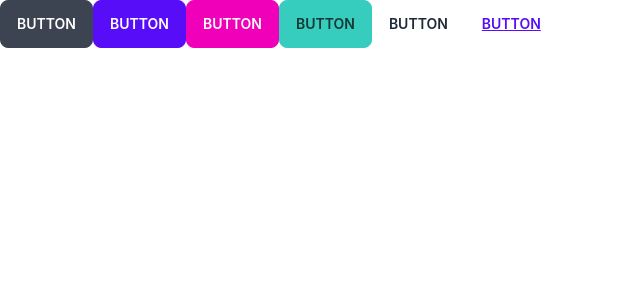
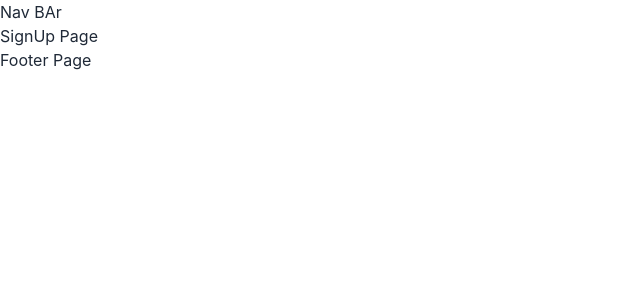
Before and after one commit to masumbillah360/blog-page-client, a React (Create React App) app: page /register in a window 1280 px wide. Shown: the top 300 px of the page, without its empty margins (0-640 px from the left). Built offline with nearby package versions, Linux system fonts and the light colour scheme.

Commit message:
setup routes

```diff
--- a/src/App.js
+++ b/src/App.js
@@ -1,14 +1,8 @@
+import { RouterProvider } from "react-router-dom";
+import { router } from "./routes/Routes";
+
 function App() {
-  return (
-    <div className="App">
-      <button className="btn">Button</button>
-      <button className="btn btn-primary">Button</button>
-      <button className="btn btn-secondary">Button</button>
-      <button className="btn btn-accent">Button</button>
-      <button className="btn btn-ghost">Button</button>
-      <button className="btn btn-link">Button</button>
-    </div>
-  );
+  return <RouterProvider router={router}></RouterProvider>;
 }
 
 export default App;
--- /dev/null
+++ b/src/Layout/Main.js
@@ -0,0 +1,16 @@
+import React from "react";
+import { Outlet } from "react-router-dom";
+import Footer from "../Pages/Shared/Footer/Footer";
+import Navbar from "../Pages/Shared/Navbar/Navbar";
+
+const Main = () => {
+  return (
+    <div>
+      <Navbar />
+      <Outlet />
+      <Footer />
+    </div>
+  );
+};
+
+export default Main;
--- /dev/null
+++ b/src/Pages/Login/Login.js
@@ -0,0 +1,7 @@
+import React from "react";
+
+const Login = () => {
+  return <div>login Page</div>;
+};
+
+export default Login;
--- /dev/null
+++ b/src/Pages/Shared/Footer/Footer.js
@@ -0,0 +1,11 @@
+import React from "react";
+
+const Footer = () => {
+  return (
+    <div>
+      <h1>Footer Page</h1>
+    </div>
+  );
+};
+
+export default Footer;
--- /dev/null
+++ b/src/Pages/Shared/Navbar/Navbar.js
@@ -0,0 +1,7 @@
+import React from "react";
+
+const Navbar = () => {
+  return <div>Nav BAr</div>;
+};
+
+export default Navbar;
--- /dev/null
+++ b/src/Pages/SignUp/SignUp.js
@@ -0,0 +1,11 @@
+import React from 'react';
+
+const SignUp = () => {
+    return (
+        <div>
+            SignUp Page
+        </div>
+    );
+};
+
+export default SignUp;
--- /dev/null
+++ b/src/routes/Routes.js
@@ -0,0 +1,17 @@
+import { createBrowserRouter } from "react-router-dom";
+import Main from "../Layout/Main";
+import HomePage from "../Pages/HomePage/HomePage";
+import Login from "../Pages/Login/Login";
+import SignUp from "../Pages/SignUp/SignUp";
+
+export const router = createBrowserRouter([
+  {
+    path: "/",
+    element: <Main />,
+    children: [
+      { path: "/", element: <HomePage /> },
+      { path: "/login", element: <Login /> },
+      { path: "/register", element: <SignUp /> },
+    ],
+  },
+]);
```
